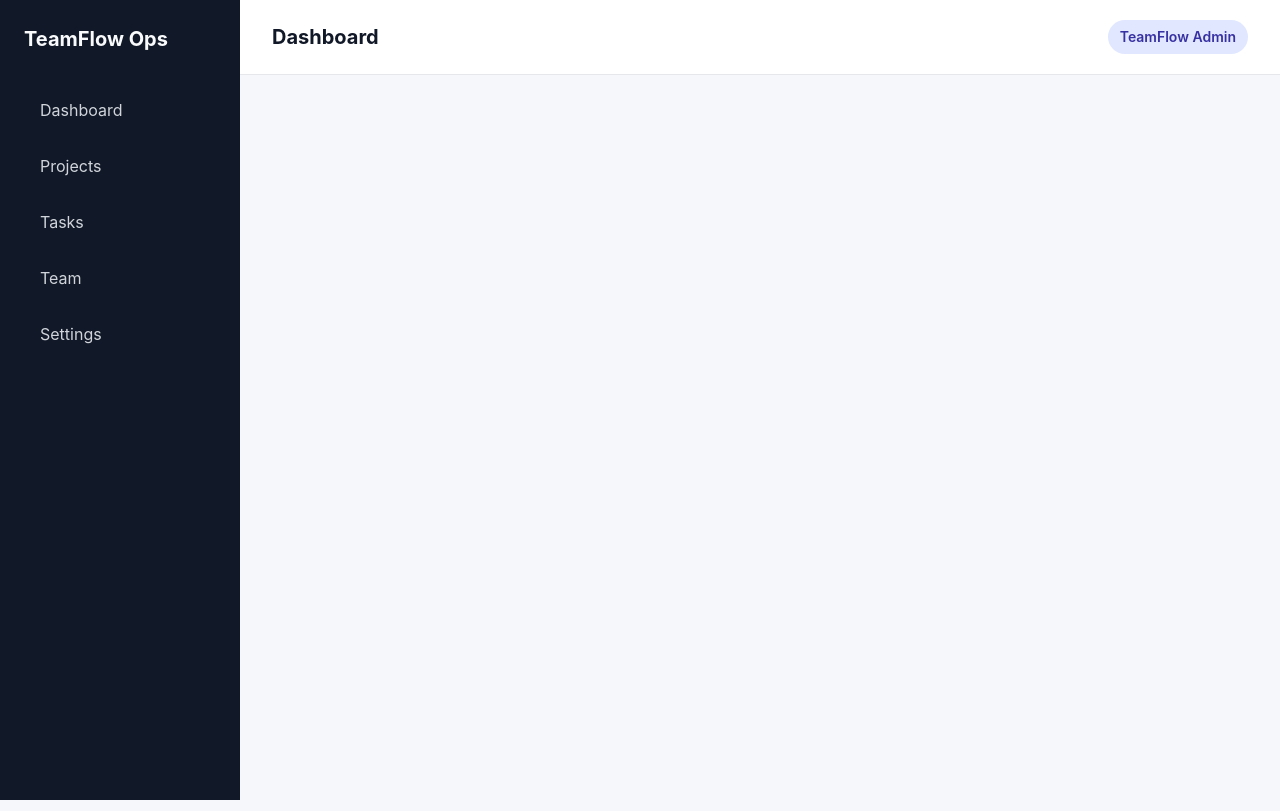
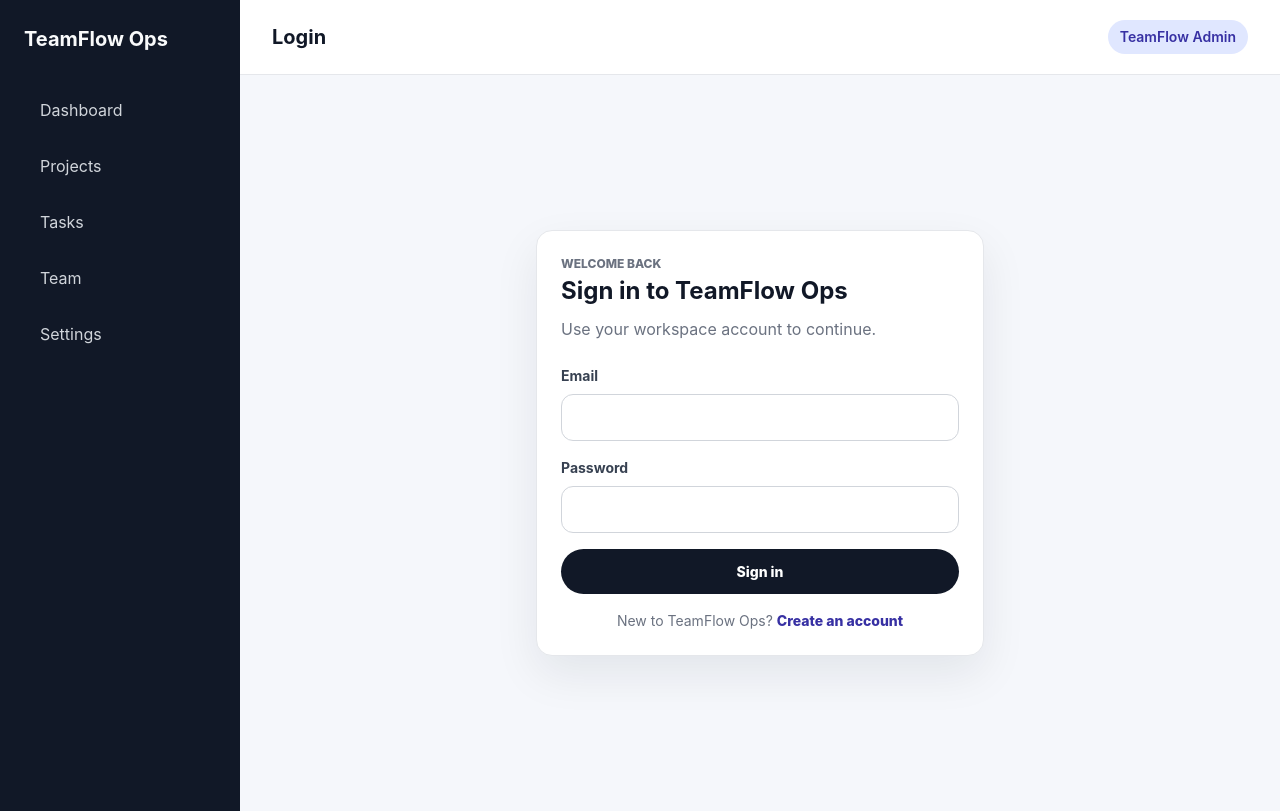
Before and after one commit to gooseNjuice/teamflow-ops, a React (Vite) app in the folder client/: page /login in a window 1280 px wide. Built offline with nearby package versions, Linux system fonts and the light colour scheme.

Commit message:
feat: add login and register pages

```diff
--- a/client/src/App.tsx
+++ b/client/src/App.tsx
@@ -1,7 +1,9 @@
 import { Navigate, NavLink, Route, Routes, useLocation } from 'react-router-dom'
 import DashboardPage from './pages/DashboardPage'
+import LoginPage from './pages/LoginPage'
 import PlaceholderPage from './pages/PlaceholderPage'
 import ProjectsPage from './pages/ProjectsPage'
+import RegisterPage from './pages/RegisterPage'
 import TasksPage from './pages/TasksPage'
 import styles from './App.module.css'
 
@@ -28,8 +30,17 @@ const placeholderPages = [
   },
 ]
 
+const standalonePageTitles: Record<string, string> = {
+  '/login': 'Login',
+  '/register': 'Register',
+}
+
 function getPageTitle(pathname: string) {
-  return navigationItems.find((item) => item.path === pathname)?.label ?? 'Dashboard'
+  return (
+    standalonePageTitles[pathname] ??
+    navigationItems.find((item) => item.path === pathname)?.label ??
+    'Dashboard'
+  )
 }
 
 function App() {
@@ -72,6 +83,8 @@ function App() {
             <Route path="/dashboard" element={<DashboardPage />} />
             <Route path="/projects" element={<ProjectsPage />} />
             <Route path="/tasks" element={<TasksPage />} />
+            <Route path="/login" element={<LoginPage />} />
+            <Route path="/register" element={<RegisterPage />} />
             {placeholderPages.map((page) => (
               <Route
                 key={page.path}
--- /dev/null
+++ b/client/src/pages/AuthPage.module.css
@@ -0,0 +1,115 @@
+.authPage {
+  display: grid;
+  min-height: calc(100vh - 8rem);
+  place-items: center;
+}
+
+.authCard {
+  width: min(100%, 28rem);
+  border: 1px solid #e5e7eb;
+  border-radius: 1rem;
+  background: #fff;
+  padding: 1.5rem;
+  box-shadow: 0 18px 45px rgb(15 23 42 / 8%);
+}
+
+.authHeader {
+  margin-bottom: 1.5rem;
+}
+
+.eyebrow {
+  margin: 0 0 0.4rem;
+  color: #4f46e5;
+  font-size: 0.75rem;
+  font-weight: 800;
+  letter-spacing: 0;
+  text-transform: uppercase;
+}
+
+.authHeader h2 {
+  margin: 0 0 0.5rem;
+  color: #111827;
+  font-size: 1.5rem;
+}
+
+.authHeader p {
+  margin: 0;
+  color: #6b7280;
+}
+
+.form {
+  display: grid;
+  gap: 1rem;
+}
+
+.form label {
+  display: grid;
+  gap: 0.5rem;
+  color: #374151;
+  font-size: 0.875rem;
+  font-weight: 700;
+}
+
+.form input,
+.form select {
+  width: 100%;
+  border: 1px solid #d1d5db;
+  border-radius: 0.75rem;
+  background: #fff;
+  padding: 0.75rem 0.9rem;
+  color: #111827;
+  font: inherit;
+}
+
+.form input:focus,
+.form select:focus {
+  border-color: #4f46e5;
+  outline: 3px solid #e0e7ff;
+}
+
+.errorMessage {
+  border-radius: 0.75rem;
+  background: #fef2f2;
+  padding: 0.75rem 0.9rem;
+  color: #b91c1c;
+  font-size: 0.875rem;
+  font-weight: 700;
+}
+
+.primaryButton {
+  border: 0;
+  border-radius: 999px;
+  background: #111827;
+  padding: 0.75rem 1rem;
+  color: #fff;
+  cursor: pointer;
+  font: inherit;
+  font-size: 0.875rem;
+  font-weight: 800;
+}
+
+.primaryButton:hover {
+  background: #1f2937;
+}
+
+.primaryButton:disabled {
+  cursor: not-allowed;
+  opacity: 0.65;
+}
+
+.switchText {
+  margin: 1rem 0 0;
+  color: #6b7280;
+  font-size: 0.875rem;
+  text-align: center;
+}
+
+.switchText a {
+  color: #3730a3;
+  font-weight: 800;
+  text-decoration: none;
+}
+
+.switchText a:hover {
+  text-decoration: underline;
+}
--- /dev/null
+++ b/client/src/pages/LoginPage.tsx
@@ -0,0 +1,78 @@
+import { FormEvent, useState } from 'react'
+import { Link, useNavigate } from 'react-router-dom'
+import { useLoginMutation } from '../shared/api/authApi'
+import { setToken } from '../shared/lib/authToken'
+import styles from './AuthPage.module.css'
+
+function LoginPage() {
+  const navigate = useNavigate()
+  const [login, { isLoading }] = useLoginMutation()
+  const [email, setEmail] = useState('')
+  const [password, setPassword] = useState('')
+  const [errorMessage, setErrorMessage] = useState('')
+
+  async function handleSubmit(event: FormEvent<HTMLFormElement>) {
+    event.preventDefault()
+    setErrorMessage('')
+
+    try {
+      const response = await login({ email, password }).unwrap()
+      setToken(response.token)
+      navigate('/dashboard', { replace: true })
+    } catch {
+      setErrorMessage('Unable to sign in with those credentials.')
+    }
+  }
+
+  return (
+    <section className={styles.authPage}>
+      <div className={styles.authCard}>
+        <div className={styles.authHeader}>
+          <p className={styles.eyebrow}>Welcome back</p>
+          <h2>Sign in to TeamFlow Ops</h2>
+          <p>Use your workspace account to continue.</p>
+        </div>
+
+        <form className={styles.form} onSubmit={handleSubmit}>
+          {errorMessage ? (
+            <div className={styles.errorMessage} role="alert">
+              {errorMessage}
+            </div>
+          ) : null}
+
+          <label>
+            Email
+            <input
+              autoComplete="email"
+              onChange={(event) => setEmail(event.target.value)}
+              required
+              type="email"
+              value={email}
+            />
+          </label>
+
+          <label>
+            Password
+            <input
+              autoComplete="current-password"
+              onChange={(event) => setPassword(event.target.value)}
+              required
+              type="password"
+              value={password}
+            />
+          </label>
+
+          <button className={styles.primaryButton} disabled={isLoading} type="submit">
+            {isLoading ? 'Signing in...' : 'Sign in'}
+          </button>
+        </form>
+
+        <p className={styles.switchText}>
+          New to TeamFlow Ops? <Link to="/register">Create an account</Link>
+        </p>
+      </div>
+    </section>
+  )
+}
+
+export default LoginPage
--- /dev/null
+++ b/client/src/pages/RegisterPage.tsx
@@ -0,0 +1,113 @@
+import { FormEvent, useState } from 'react'
+import { Link, useNavigate } from 'react-router-dom'
+import { useRegisterMutation } from '../shared/api/authApi'
+import { setToken } from '../shared/lib/authToken'
+import type { UserRole } from '../shared/types/user'
+import styles from './AuthPage.module.css'
+
+const roleOptions: Array<{ label: string; value: UserRole }> = [
+  { label: 'Developer', value: 'developer' },
+  { label: 'Manager', value: 'manager' },
+  { label: 'Viewer', value: 'viewer' },
+  { label: 'Admin', value: 'admin' },
+]
+
+function RegisterPage() {
+  const navigate = useNavigate()
+  const [register, { isLoading }] = useRegisterMutation()
+  const [name, setName] = useState('')
+  const [email, setEmail] = useState('')
+  const [password, setPassword] = useState('')
+  const [role, setRole] = useState<UserRole>('developer')
+  const [errorMessage, setErrorMessage] = useState('')
+
+  async function handleSubmit(event: FormEvent<HTMLFormElement>) {
+    event.preventDefault()
+    setErrorMessage('')
+
+    try {
+      const response = await register({ name, email, password, role }).unwrap()
+      setToken(response.token)
+      navigate('/dashboard', { replace: true })
+    } catch {
+      setErrorMessage('Unable to create that account.')
+    }
+  }
+
+  return (
+    <section className={styles.authPage}>
+      <div className={styles.authCard}>
+        <div className={styles.authHeader}>
+          <p className={styles.eyebrow}>Get started</p>
+          <h2>Create your account</h2>
+          <p>Set up access for the demo workspace.</p>
+        </div>
+
+        <form className={styles.form} onSubmit={handleSubmit}>
+          {errorMessage ? (
+            <div className={styles.errorMessage} role="alert">
+              {errorMessage}
+            </div>
+          ) : null}
+
+          <label>
+            Name
+            <input
+              autoComplete="name"
+              onChange={(event) => setName(event.target.value)}
+              required
+              type="text"
+              value={name}
+            />
+          </label>
+
+          <label>
+            Email
+            <input
+              autoComplete="email"
+              onChange={(event) => setEmail(event.target.value)}
+              required
+              type="email"
+              value={email}
+            />
+          </label>
+
+          <label>
+            Password
+            <input
+              autoComplete="new-password"
+              onChange={(event) => setPassword(event.target.value)}
+              required
+              type="password"
+              value={password}
+            />
+          </label>
+
+          <label>
+            Role
+            <select
+              onChange={(event) => setRole(event.target.value as UserRole)}
+              value={role}
+            >
+              {roleOptions.map((option) => (
+                <option key={option.value} value={option.value}>
+                  {option.label}
+                </option>
+              ))}
+            </select>
+          </label>
+
+          <button className={styles.primaryButton} disabled={isLoading} type="submit">
+            {isLoading ? 'Creating account...' : 'Create account'}
+          </button>
+        </form>
+
+        <p className={styles.switchText}>
+          Already have an account? <Link to="/login">Sign in</Link>
+        </p>
+      </div>
+    </section>
+  )
+}
+
+export default RegisterPage
```
